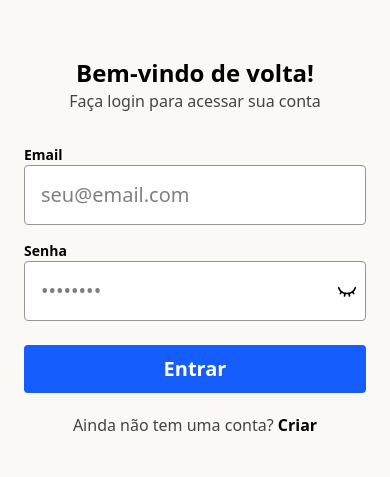
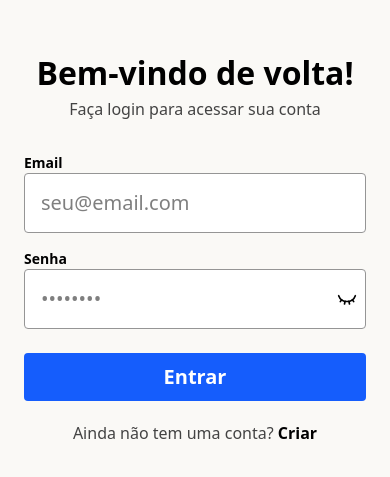
Before and after one commit to DaniloMelo/bussola-financeira-fe, a Next.js app: page / in a window 390 px wide. Shown: the part 175-652 px from the top of the page. Built offline with nearby package versions, Linux system fonts and the light colour scheme.

Commit message:
fix: change auth title size

```diff
--- a/src/components/AuthLayout/index.tsx
+++ b/src/components/AuthLayout/index.tsx
@@ -16,10 +16,9 @@ export default function AuthLayout({
       <div className="flex items-center justify-center p-6">
         <div className="w-full max-w-md">
           <header className="text-center mb-6">
-            <h1 className="text-2xl font-bold text-primary-text dark:text-primary-text">
+            <h1 className="text-[clamp(1.5rem,3rem-3vw,2rem)] font-bold text-primary-text dark:text-primary-text">
               {title}
             </h1>
-            {/* <p className="text-zinc-500 dark:text-zinc-400 mt-1"> */}
             <p className="text-secondary-text dark:text-secondary-text">
               {description}
             </p>
```
